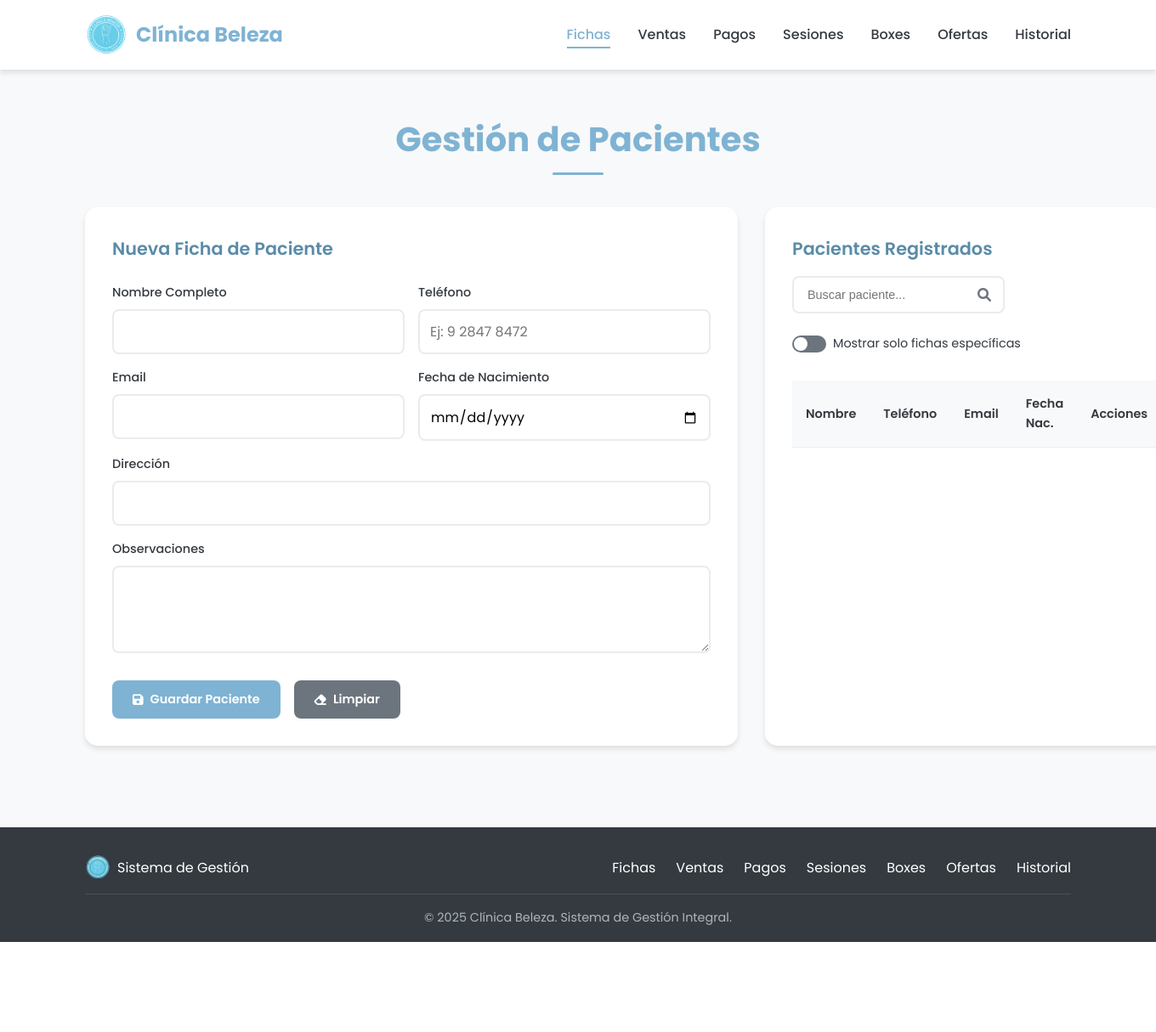
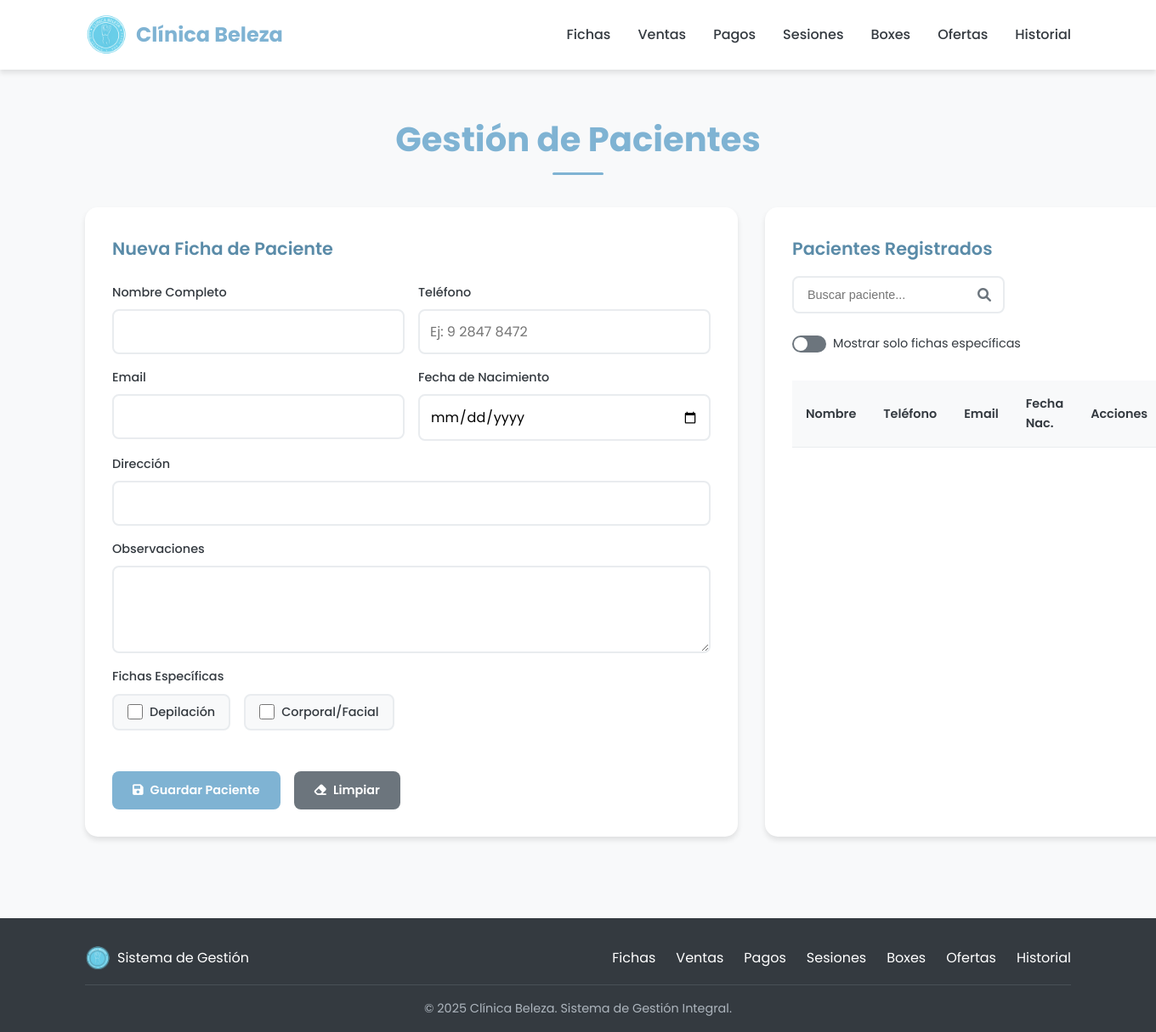
Before and after one commit to jupahefi/clinica-beleza, a PHP site: page / in a window 1360 px wide. Shown: the whole page at 85% size. Before the commit the page ends 1109 px from the top, so only its background shows below. Run offline with PHP 8.4, Linux system fonts and the light colour scheme; data that the repository does not hold is empty.

Commit message:
Agregada ficha específica

```diff
--- a/index.html
+++ b/index.html
@@ -114,6 +114,51 @@
                                 <label for="observacionesPaciente">Observaciones</label>
                                 <textarea id="observacionesPaciente" rows="3"></textarea>
                             </div>
+
+                            <!-- Fichas Específicas -->
+                            <div class="form-group">
+                                <label>Fichas Específicas</label>
+                                <div class="fichas-especificas-checkboxes">
+                                    <div class="ficha-checkbox-item">
+                                        <input type="checkbox" id="fichaDepilacion" name="fichasEspecificas">
+                                        <label for="fichaDepilacion">Depilación</label>
+                                    </div>
+                                    <div class="ficha-checkbox-item">
+                                        <input type="checkbox" id="fichaCorporal" name="fichasEspecificas">
+                                        <label for="fichaCorporal">Corporal/Facial</label>
+                                    </div>
+                                </div>
+                            </div>
+
+                            <!-- Contenedores de fichas específicas -->
+                            <div id="fichaDepilacionCard" class="ficha-especifica-container hidden">
+                                <h3>Ficha de Depilación</h3>
+                                <div class="form-row">
+                                    <div class="form-group">
+                                        <label for="zonasDepilacion">Zonas tratadas</label>
+                                        <textarea id="zonasDepilacion" rows="2"></textarea>
+                                    </div>
+                                    <div class="form-group">
+                                        <label for="observacionesMedicas">Observaciones médicas</label>
+                                        <textarea id="observacionesMedicas" rows="2"></textarea>
+                                    </div>
+                                </div>
+                            </div>
+
+                            <div id="fichaCorporalCard" class="ficha-especifica-container hidden">
+                                <h3>Ficha Corporal/Facial</h3>
+                                <div class="form-row">
+                                    <div class="form-group">
+                                        <label for="tratamientosPrevios">Tratamientos previos</label>
+                                        <textarea id="tratamientosPrevios" rows="2"></textarea>
+                                    </div>
+                                    <div class="form-group">
+                                        <label for="objetivoEstetico">Objetivo estético</label>
+                                        <textarea id="objetivoEstetico" rows="2"></textarea>
+                                    </div>
+                                </div>
+                            </div>
+
                             <div class="form-actions">
                                 <button type="submit" class="btn btn-primary">
                                     <i class="fas fa-save"></i> Guardar Paciente
--- a/js/constants.js
+++ b/js/constants.js
@@ -27,3 +27,22 @@ export const ZONAS_TRATAMIENTO = [
   { value: 'ingles', label: 'Inglés' },
   { value: 'otro', label: 'Otro' }
 ];
+
+export const FICHAS_ESPECIFICAS = [
+  {
+    id: 'depilacion',
+    label: 'Depilación',
+    campos: [
+      { name: 'zonas_tratadas', label: 'Zonas tratadas', type: 'textarea', rows: 2 },
+      { name: 'observaciones_medicas', label: 'Observaciones médicas', type: 'textarea', rows: 2 }
+    ]
+  },
+  {
+    id: 'corporal',
+    label: 'Corporal/Facial',
+    campos: [
+      { name: 'tratamientos_previos', label: 'Tratamientos previos', type: 'textarea', rows: 2 },
+      { name: 'objetivo_estetico', label: 'Objetivo estético', type: 'textarea', rows: 2 }
+    ]
+  }
+];
--- a/js/main.js
+++ b/js/main.js
@@ -294,6 +294,7 @@ function exponerFuncionesGlobales() {
     // Funciones de módulos
   window.toggleFichasEspecificas = toggleFichasEspecificas;
     window.guardarPacienteFormulario = guardarPacienteFormulario;
+    window.limpiarFormularioPaciente = limpiarFormularioPaciente;
   window.confirmarVenta = confirmarVenta;
   window.registrarPago = registrarPago;
   window.iniciarSesion = iniciarSesion;
--- a/styles.css
+++ b/styles.css
@@ -673,6 +673,99 @@ body {
         width: 100%;
         font-size: 16px;
     }
+
+    /* Ajustar fichas específicas para móvil */
+    .fichas-especificas-checkboxes {
+        flex-direction: column;
+        gap: 0.5rem;
+    }
+
+    .ficha-checkbox-item {
+        padding: 0.75rem;
+        font-size: 0.9rem;
+    }
+
+    .ficha-especifica-container {
+        padding: 1rem;
+        margin-top: 0.75rem;
+    }
+}
+
+/* Fichas Específicas */
+.fichas-especificas-checkboxes {
+    display: flex;
+    flex-wrap: wrap;
+    gap: 1rem;
+    margin-bottom: 1rem;
+}
+
+.ficha-checkbox-item {
+    display: flex;
+    align-items: center;
+    gap: 0.5rem;
+    padding: 0.5rem 1rem;
+    background: var(--light-gray);
+    border: 2px solid #E9ECEF;
+    border-radius: 8px;
+    cursor: pointer;
+    transition: all 0.3s ease;
+}
+
+.ficha-checkbox-item:hover {
+    border-color: var(--calypso-pastel);
+    background: rgba(127, 179, 211, 0.1);
+}
+
+.ficha-checkbox-item input[type="checkbox"] {
+    width: 18px;
+    height: 18px;
+    cursor: pointer;
+}
+
+.ficha-checkbox-item input[type="checkbox"]:checked + label {
+    color: var(--calypso-dark);
+    font-weight: 600;
+}
+
+.ficha-checkbox-item label {
+    cursor: pointer;
+    font-weight: 500;
+    margin: 0;
+}
+
+.ficha-especifica-container {
+    background: var(--light-gray);
+    border: 2px solid var(--calypso-light);
+    border-radius: 12px;
+    padding: 1.5rem;
+    margin-top: 1rem;
+    animation: slideDown 0.3s ease;
+}
+
+.ficha-especifica-container h3 {
+    color: var(--calypso-dark);
+    margin-bottom: 1rem;
+    font-size: 1.1rem;
+    font-weight: 600;
+    display: flex;
+    align-items: center;
+    gap: 0.5rem;
+}
+
+.ficha-especifica-container h3::before {
+    content: '📋';
+    font-size: 1.2rem;
+}
+
+@keyframes slideDown {
+    from {
+        opacity: 0;
+        transform: translateY(-10px);
+    }
+    to {
+        opacity: 1;
+        transform: translateY(0);
+    }
 }
 
 /* Utility Classes */
```
Also changed, not shown: js/modules/pacientes.js (+46 -15 lines).
